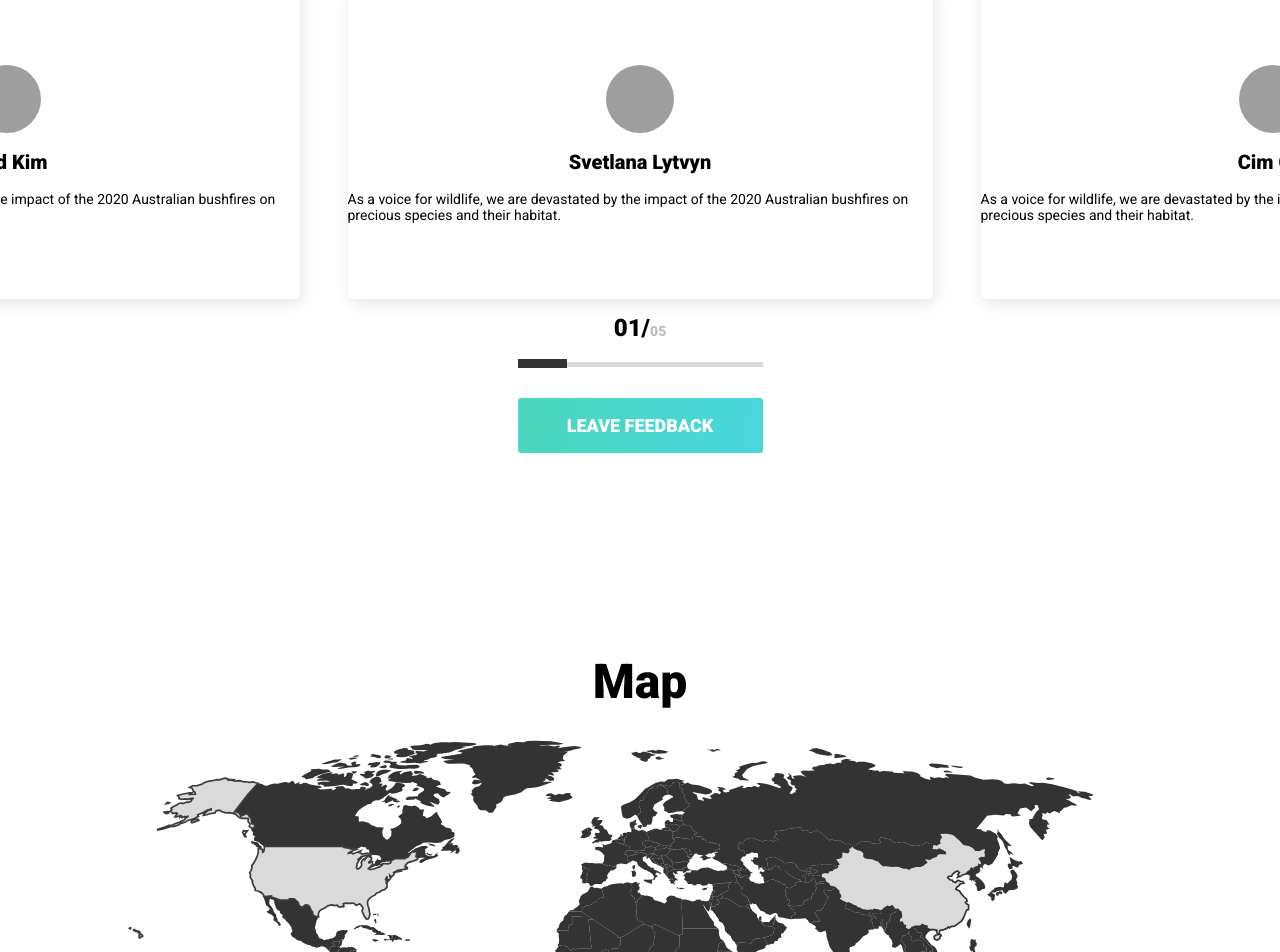
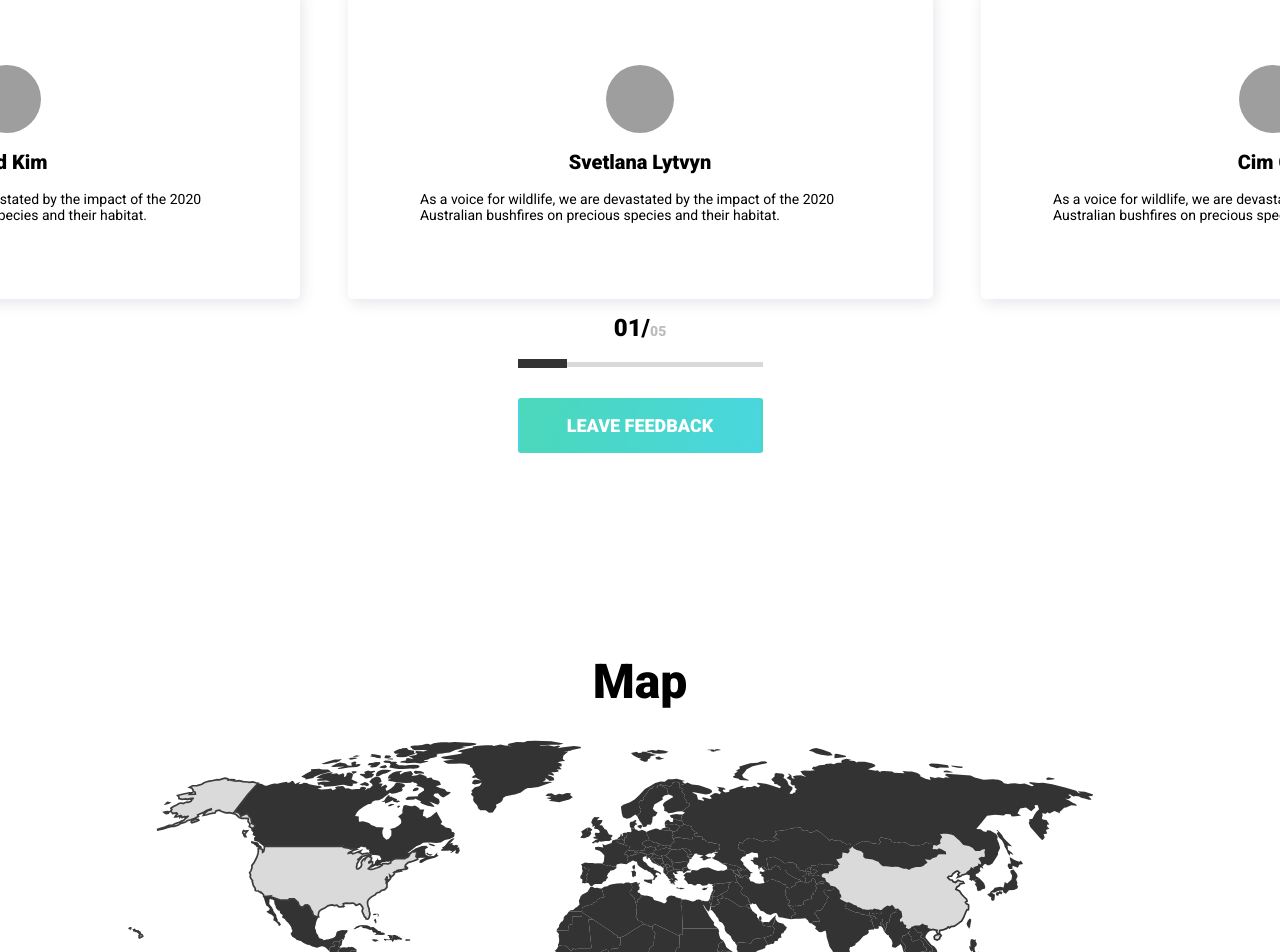
Before and after one commit to 0trava/ZOO_online, a React (Create React App) app: page / in a window 1280 px wide. Shown: the part 4034-4986 px from the top of the page. Built offline with nearby package versions, Linux system fonts and the light colour scheme; grey boxes are pictures that could not be loaded.

Commit message:
add style

```diff
--- a/src/components/elements/Slider testimonials/SliderTestimonials.module.css
+++ b/src/components/elements/Slider testimonials/SliderTestimonials.module.css
@@ -105,6 +105,7 @@
 
   .slide p {
     color: var(--text-color-second);
+    max-width: 440px;
 
     /* txt_style */
     font-family: Roboto;
```
